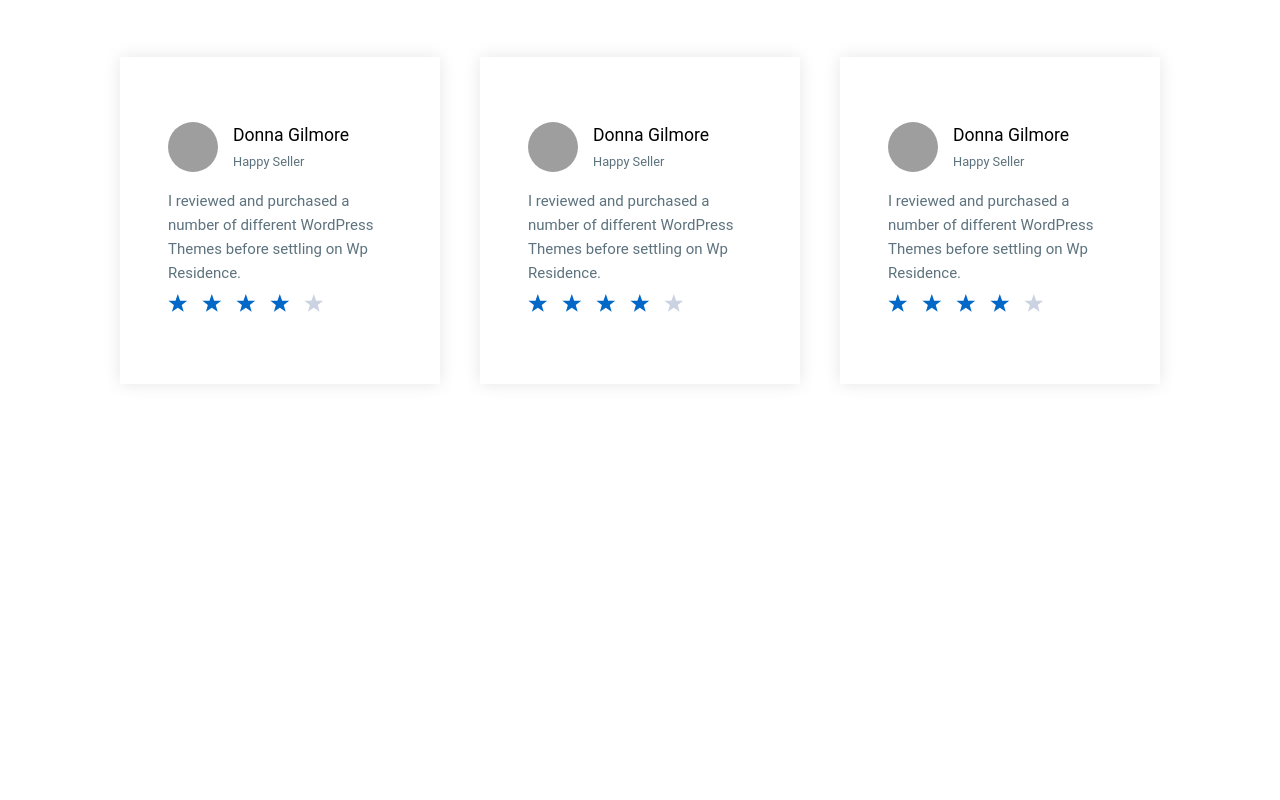
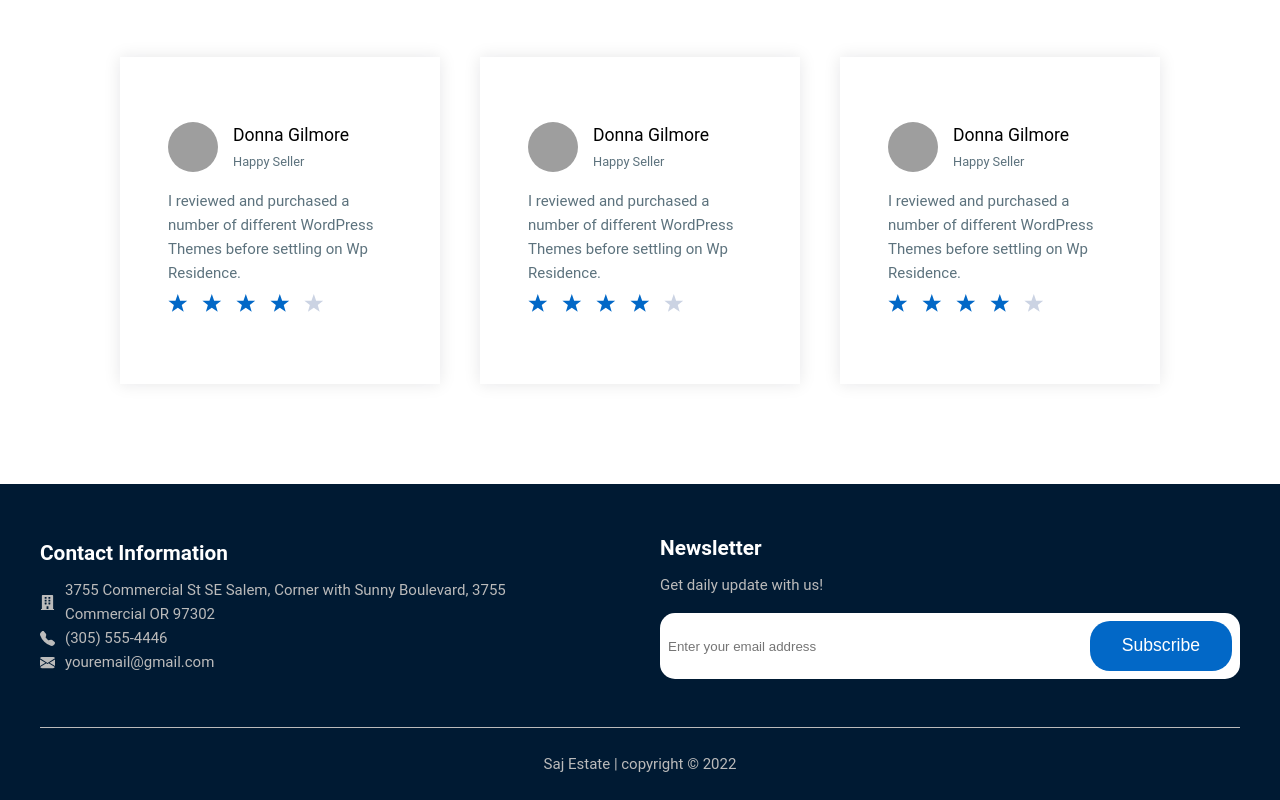
Before and after one commit to sajibhn/saj-estate, a Next.js app: page / in a window 1280 px wide. Shown: the part 3071-3871 px from the top of the page. Before the commit the page ends 3515 px from the top, so only its background shows below. Built offline with nearby package versions, Linux system fonts and the light colour scheme; grey boxes are pictures that could not be loaded.

Commit message:
finished footer section

```diff
--- /dev/null
+++ b/components/global/Footer/Footer.jsx
@@ -0,0 +1,18 @@
+import React from 'react'
+import FooterCopy from './components/FooterCopy'
+import FooterInfo from './components/FooterInfo'
+import NewsLetter from './components/NewsLetter'
+
+const Footer = () => {
+    return (
+        <section className="footer section">
+            <div className="footer__container container">
+                <FooterInfo />
+                <NewsLetter />
+            </div>
+            <FooterCopy />
+        </section>
+    )
+}
+
+export default Footer
--- /dev/null
+++ b/components/global/Footer/components/FooterCopy.jsx
@@ -0,0 +1,11 @@
+import React from 'react'
+
+const FooterCopy = () => {
+    return (
+        <div className="copy container">
+            <p>Saj Estate | copyright &copy; {new Date().getFullYear()}</p>
+        </div>
+    )
+}
+
+export default FooterCopy
--- /dev/null
+++ b/components/global/Footer/components/FooterInfo.jsx
@@ -0,0 +1,25 @@
+import React from 'react'
+import { FaBuilding } from 'react-icons/fa'
+import { BsFillTelephoneFill, BsEnvelopeFill } from 'react-icons/bs'
+
+const FooterInfo = () => {
+    return (
+        <div className="footer__info">
+            <h3>Contact Information</h3>
+            <div>
+                <span><FaBuilding /></span>
+                <span>3755 Commercial St SE Salem, Corner with Sunny Boulevard, 3755 Commercial OR 97302</span>
+            </div>
+            <div>
+                <span><BsFillTelephoneFill /></span>
+                <span>(305) 555-4446</span>
+            </div>
+            <div>
+                <span><BsEnvelopeFill /></span>
+                <span>youremail@gmail.com</span>
+            </div>
+        </div>
+    )
+}
+
+export default FooterInfo
--- /dev/null
+++ b/components/global/Footer/components/NewsLetter.jsx
@@ -0,0 +1,18 @@
+import React from 'react'
+
+const NewsLetter = () => {
+    return (
+        <div className="newsletter">
+            <h3>Newsletter</h3>
+            <p>Get daily update with us!</p>
+            <form>
+                <div className='newsletter__inputs'>
+                    <input type="email" required placeholder="Enter your email address" className='newsletter__input' />
+                    <button className='btn btn__blue newsletter__btn'>Subscribe</button>
+                </div>
+            </form>
+        </div>
+    )
+}
+
+export default NewsLetter
--- a/pages/_app.js
+++ b/pages/_app.js
@@ -1,10 +1,12 @@
 import '../styles/main.scss'
 import Header from "../components/global/Header/Header"
+import Footer from '../components/global/Footer/Footer'
 
 function MyApp({ Component, pageProps }) {
   return <>
     <Header />
     <Component {...pageProps} />
+    <Footer />
   </>
 }
 
--- /dev/null
+++ b/styles/components/global/_footer.scss
@@ -0,0 +1,17 @@
+@import "./footerinfo";
+@import "./newsletter";
+@import "./footercopy";
+.footer {
+  padding-top: $p6;
+  background-color: #001a33;
+  color: #bbbbbb;
+
+  &__container {
+    @extend .grid;
+    grid-template-columns: repeat(2, 1fr);
+
+    @include md {
+      grid-template-columns: 1fr;
+    }
+  }
+}
--- /dev/null
+++ b/styles/components/global/_footercopy.scss
@@ -0,0 +1,6 @@
+.copy {
+  border-top: 1px solid #bbb;
+  margin-top: $m6;
+  padding: $p3;
+  text-align: center;
+}
--- /dev/null
+++ b/styles/components/global/_footerinfo.scss
@@ -0,0 +1,18 @@
+.footer__info {
+  h3 {
+    font-size: 1.3rem;
+    margin-bottom: $m1;
+    color: $white;
+  }
+
+  div {
+    @extend .flex-center;
+    justify-content: flex-start;
+    gap: 10px;
+
+    span {
+      @extend .flex-center;
+      max-width: 450px;
+    }
+  }
+}
--- /dev/null
+++ b/styles/components/global/_newsletter.scss
@@ -0,0 +1,30 @@
+.newsletter {
+  h3 {
+    font-size: 1.3rem;
+    margin-bottom: $m1;
+    color: $white;
+  }
+  &__inputs {
+    margin-top: $m2;
+    background-color: $white;
+    width: 100%;
+    height: auto;
+    display: flex;
+    justify-content: space-between;
+    border-radius: 15px;
+    padding: $p1;
+  }
+  &__input {
+    border: none;
+    width: 100%;
+
+    &:focus {
+      outline: none;
+    }
+  }
+
+  &__btn {
+    border: none;
+    border-radius: 20px;
+  }
+}
--- a/styles/components/home/_testimonialcard.scss
+++ b/styles/components/home/_testimonialcard.scss
@@ -1,6 +1,5 @@
 .testimonial__container {
   margin-top: 60px;
-  margin-bottom: 60px;
   @extend .grid;
   grid-template-columns: repeat(auto-fill, minmax(284px, 320px));
   justify-content: center;
--- a/styles/global/_utils.scss
+++ b/styles/global/_utils.scss
@@ -20,11 +20,13 @@
 }
 
 .btn {
+  display: inline-block;
   padding: 1rem 2rem;
   line-height: 1;
   font-size: 1.1rem;
   border-radius: 3px;
   transition: all 0.3s ease-in;
+  cursor: pointer;
 }
 
 .btn-white {
@@ -36,3 +38,8 @@
     color: $white;
   }
 }
+
+.btn__blue {
+  background-color: $primary;
+  color: $white;
+}
--- a/styles/main.scss
+++ b/styles/main.scss
@@ -9,6 +9,8 @@
 
 /* =============== Header =============== */
 @import "./components/global/header.scss";
+/* =============== Footer =============== */
+@import "./components/global/footer";
 
 /* =============== Layout =============== */
 
```
